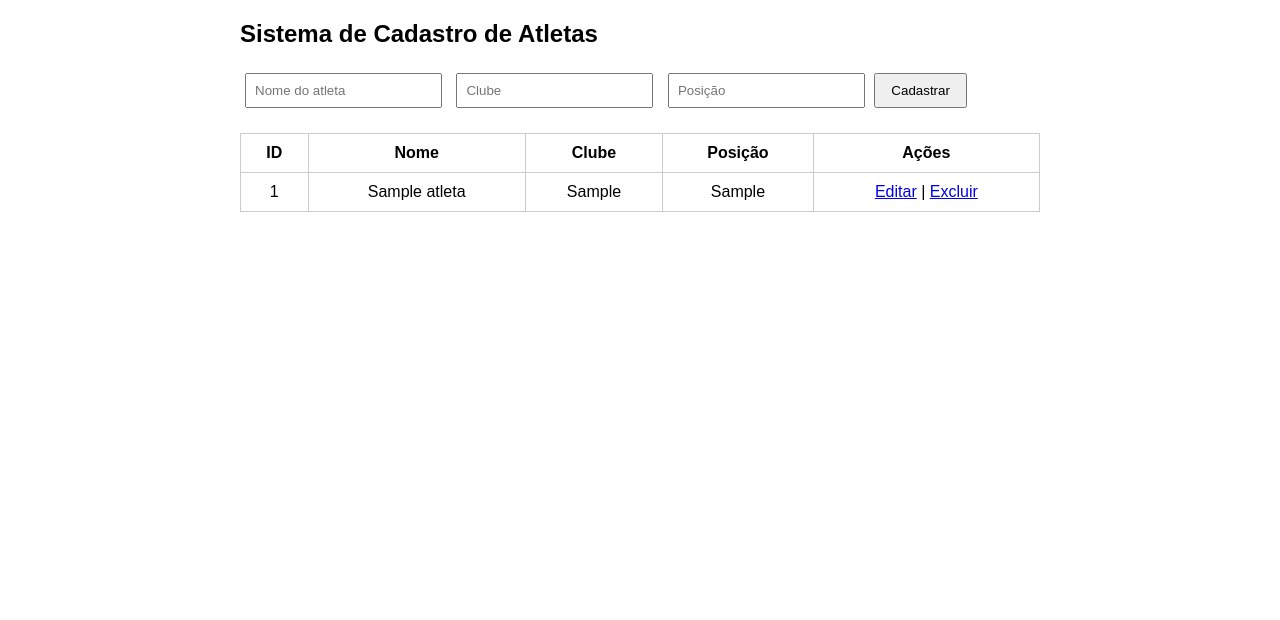
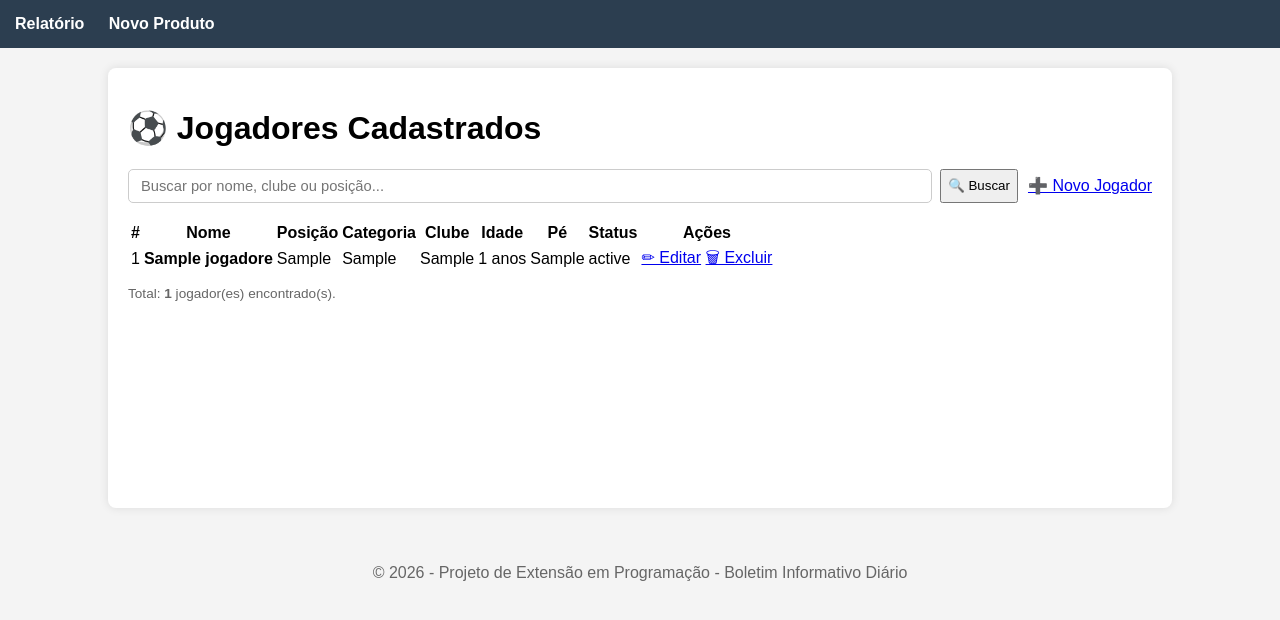
Before and after one commit to luanh-dev/projeto-bid, a PHP site: page / in a window 1280 px wide. Shown: the top 620 px of the page. Run offline with PHP 8.4, Linux system fonts and the light colour scheme; tables that the repository leaves empty or names only in its code hold one stand-in row (values such as "Sample post").

Commit message:
Update index.php

```diff
--- a/index.php
+++ b/index.php
@@ -1,116 +1,114 @@
 <?php
-// CONFIGURAÇÃO DO BANCO
-$host = "localhost";
-$dbname = "crud_atletas";
-$user = "root";
-$pass = "";
+/* ============================================================
+   📁 ARQUIVO: index.php
+   📌 FUNÇÃO : Página inicial — lista todos os jogadores
+   🔗 DEPENDE : conecta.php | header.php | footer.php
+   ============================================================ */
 
-// CONEXÃO
-try {
-    $pdo = new PDO("mysql:host=$host;dbname=$dbname;charset=utf8", $user, $pass);
-    $pdo->setAttribute(PDO::ATTR_ERRMODE, PDO::ERRMODE_EXCEPTION);
-} catch(PDOException $e) {
-    die("Erro na conexão: " . $e->getMessage());
+require 'conecta.php';
+require 'header.php';
+
+/* ── Mensagem de retorno de operações ── */
+if (!empty($_GET['msg'])) {
+    $msgs = [
+        'inserido'  => ['type' => 'success', 'text' => '✅ Jogador cadastrado com sucesso!'],
+        'alterado'  => ['type' => 'success', 'text' => '✅ Jogador atualizado com sucesso!'],
+        'excluido'  => ['type' => 'success', 'text' => '✅ Jogador excluído com sucesso!'],
+        'erro'      => ['type' => 'danger',  'text' => '❌ Ocorreu um erro na operação.'],
+    ];
+    $m = $msgs[$_GET['msg']] ?? null;
+    if ($m) {
+        echo "<div class='alert alert-{$m['type']}'>{$m['text']}</div>";
+    }
 }
 
-// CRIAR
-if (isset($_POST['cadastrar'])) {
-    $nome = $_POST['nome'];
-    $clube = $_POST['clube'];
-    $posicao = $_POST['posicao'];
+/* ── Busca com filtro opcional ── */
+$busca = trim($_GET['busca'] ?? '');
+$where = '';
+$params = [];
 
-    $sql = $pdo->prepare("INSERT INTO atletas (nome, clube, posicao) VALUES (?, ?, ?)");
-    $sql->execute([$nome, $clube, $posicao]);
-    header("Location: index.php");
+if ($busca !== '') {
+    $where = "WHERE j.nome LIKE :busca OR j.clube LIKE :busca2 OR j.posicao LIKE :busca3";
+    $params = [':busca' => "%$busca%", ':busca2' => "%$busca%", ':busca3' => "%$busca%"];
 }
 
-// EXCLUIR
-if (isset($_GET['deletar'])) {
-    $id = $_GET['deletar'];
-    $sql = $pdo->prepare("DELETE FROM atletas WHERE id=?");
-    $sql->execute([$id]);
-    header("Location: header.php");
-}
-
-// BUSCAR DADOS PARA EDIÇÃO
-$atleta = null;
-if (isset($_GET['editar'])) {
-    $id = $_GET['editar'];
-    $sql = $pdo->prepare("SELECT * FROM atletas WHERE id=?");
-    $sql->execute([$id]);
-    $atleta = $sql->fetch(PDO::FETCH_ASSOC);
-}
-
-// ATUALIZAR
-if (isset($_POST['atualizar'])) {
-    $id = $_POST['id'];
-    $nome = $_POST['nome'];
-    $clube = $_POST['clube'];
-    $posicao = $_POST['posicao'];
-
-    $sql = $pdo->prepare("UPDATE atletas SET nome=?, clube=?, posicao=? WHERE id=?");
-    $sql->execute([$nome, $clube, $posicao, $id]);
-    header("Location: header.php");
-}
+$stmt = $pdo->prepare("
+    SELECT j.*, u.nome AS cadastrado_por_nome
+    FROM jogadores j
+    LEFT JOIN USUARIOS u ON j.cadastrado_por = u.id_usuarios
+    $where
+    ORDER BY j.nome ASC
+");
+$stmt->execute($params);
+$jogadores = $stmt->fetchAll();
 ?>
 
-<!DOCTYPE html>
-<html lang="pt-br">
-<head>
-    <meta charset="UTF-8">
-    <title>Boletim Informativo Diário - BID</title>
-    <style>
-        body { font-family: Arial; width: 800px; margin: auto; }
-        table { width: 100%; border-collapse: collapse; margin-top: 20px; }
-        th, td { border: 1px solid #ccc; padding: 10px; text-align: center; }
-        input { padding: 8px; margin: 5px; }
-        button { padding: 8px 15px; cursor: pointer; }
-    </style>
-</head>
-<body>
+<h1>⚽ Jogadores Cadastrados</h1>
 
-<h2>Sistema de Cadastro de Atletas</h2>
-
-<form method="POST">
-    <input type="hidden" name="id" value="<?= $atleta['id'] ?? '' ?>">
-
-    <input type="text" name="nome" placeholder="Nome do atleta" required value="<?= $atleta['nome'] ?? '' ?>">
-    <input type="text" name="clube" placeholder="Clube" required value="<?= $atleta['clube'] ?? '' ?>">
-    <input type="text" name="posicao" placeholder="Posição" required value="<?= $atleta['posicao'] ?? '' ?>">
-
-    <?php if ($atleta): ?>
-        <button type="submit" name="atualizar">Atualizar</button>
-    <?php else: ?>
-        <button type="submit" name="cadastrar">Cadastrar</button>
+<!-- Barra de busca + botão novo -->
+<div style="display:flex; gap:10px; margin-bottom:18px; align-items:center; flex-wrap:wrap;">
+    <form method="GET" style="display:flex; gap:8px; flex:1; min-width:240px;">
+        <input type="text" name="busca" placeholder="Buscar por nome, clube ou posição..."
+               value="<?= htmlspecialchars($busca) ?>"
+               style="flex:1; padding:8px 12px; border:1px solid #ccc; border-radius:5px; font-size:.92rem;">
+        <button type="submit" class="btn btn-primary">🔍 Buscar</button>
+        <?php if ($busca): ?>
+            <a href="index.php" class="btn btn-info">✖ Limpar</a>
         <?php endif; ?>
     </form>
+    <a href="insere.php" class="btn btn-success">➕ Novo Jogador</a>
+</div>
 
+<!-- Tabela de jogadores -->
+<?php if (count($jogadores) === 0): ?>
+    <div class="alert alert-info">Nenhum jogador encontrado.</div>
+<?php else: ?>
 <table>
+    <thead>
         <tr>
-        <th>ID</th>
+            <th>#</th>
             <th>Nome</th>
+            <th>Posição</th>
+            <th>Categoria</th>
             <th>Clube</th>
-        <th>Posição</th>
+            <th>Idade</th>
+            <th>Pé</th>
+            <th>Status</th>
             <th>Ações</th>
         </tr>
+    </thead>
+    <tbody>
+    <?php foreach ($jogadores as $j): ?>
+        <?php
+            $badgeClass = match($j['status']) {
+                'Ativo'     => 'badge-ativo',
+                'Suspenso'  => 'badge-suspenso',
+                'Lesionado' => 'badge-lesionado',
+                default     => 'badge-inativo',
+            };
+        ?>
+        <tr>
+            <td><?= $j['id_jogadores'] ?></td>
+            <td><strong><?= htmlspecialchars($j['nome']) ?></strong></td>
+            <td><?= htmlspecialchars($j['posicao']) ?></td>
+            <td><?= htmlspecialchars($j['categoria']) ?></td>
+            <td><?= htmlspecialchars($j['clube']) ?></td>
+            <td><?= $j['idade'] ?> anos</td>
+            <td><?= htmlspecialchars($j['pe_dominante']) ?></td>
+            <td><span class="badge <?= $badgeClass ?>"><?= $j['status'] ?></span></td>
+            <td style="white-space:nowrap;">
+                <a href="altera.php?id=<?= $j['id_jogadores'] ?>" class="btn btn-warning btn-sm">✏ Editar</a>
+                <a href="exclui.php?id=<?= $j['id_jogadores'] ?>"
+                   class="btn btn-danger btn-sm"
+                   onclick="return confirm('Confirma a exclusão de <?= htmlspecialchars($j['nome']) ?>?')">🗑 Excluir</a>
+            </td>
+        </tr>
+    <?php endforeach; ?>
+    </tbody>
+</table>
+<p style="margin-top:10px; font-size:.85rem; color:#666;">
+    Total: <strong><?= count($jogadores) ?></strong> jogador(es) encontrado(s).
+</p>
+<?php endif; ?>
 
-    <?php
-    $sql = $pdo->query("SELECT * FROM atletas");
-    while ($row = $sql->fetch(PDO::FETCH_ASSOC)) {
-        echo "
-        <tr>
-            <td>{$row['id']}</td>
-            <td>{$row['nome']}</td>
-            <td>{$row['clube']}</td>
-            <td>{$row['posicao']}</td>
-            <td>
-                <a href='?editar={$row['id']}'>Editar</a> |
-                <a href='?deletar={$row['id']}'>Excluir</a>
-            </td>
-        </tr>";
-    }
-    ?>
-</table>
-
-</body>
-</html>
+<?php require 'footer.php'; ?>
```
Lines whose indentation alone changed are shown as unchanged.
